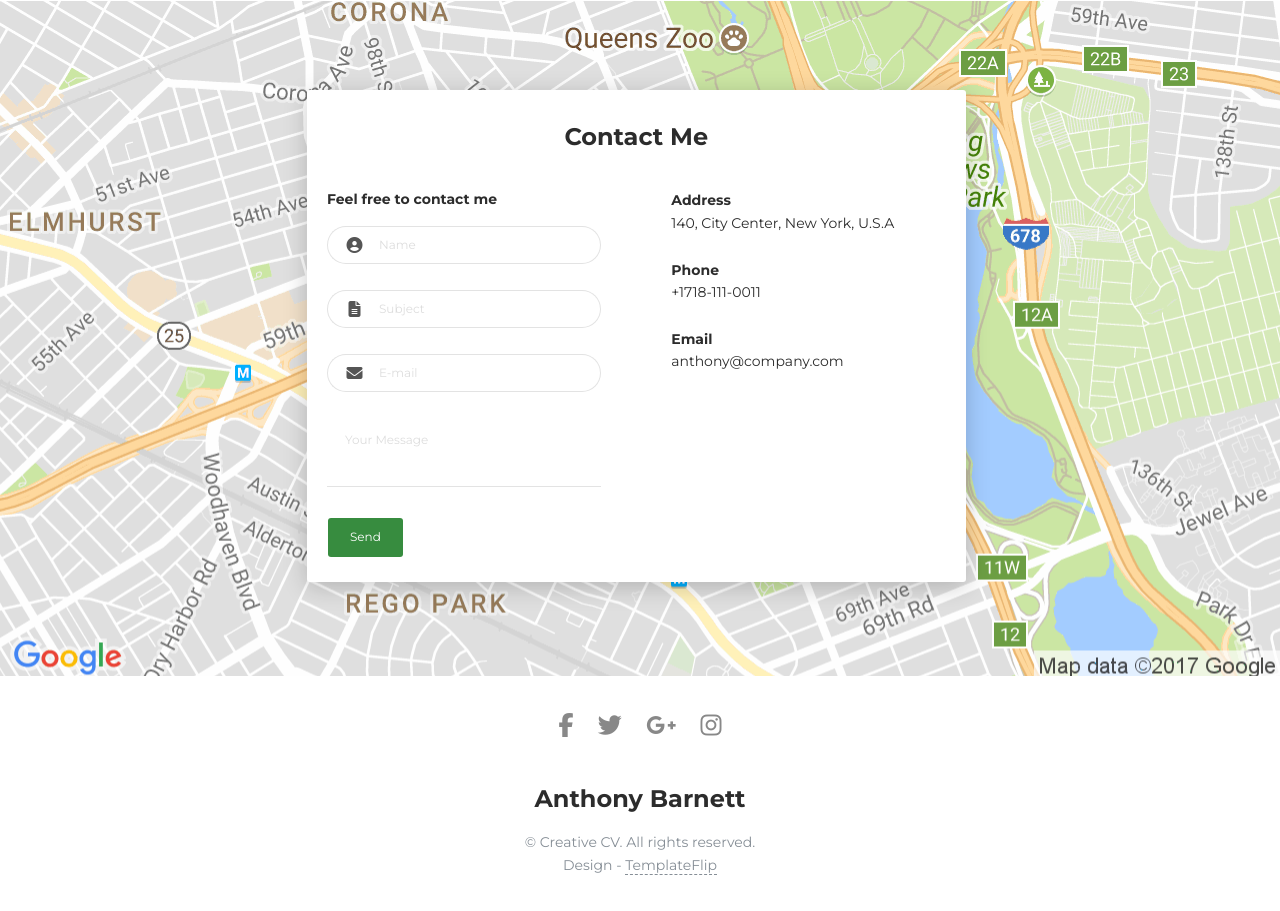
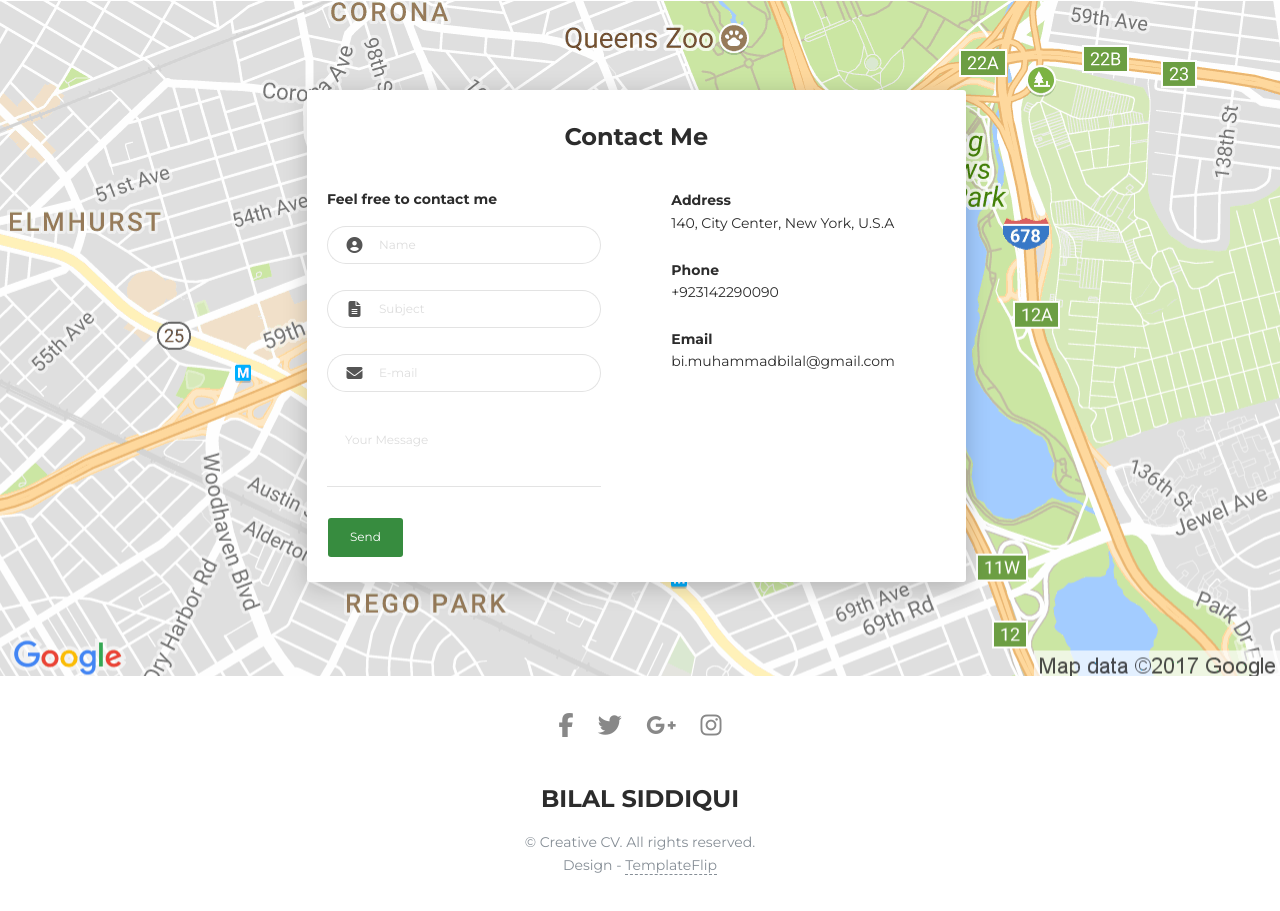
Before and after one commit to bilo1188/Bio, a plain HTML site: page index.html in a window 1280 px wide. Shown: the part 4538-5449 px from the top of the page. Drawn offline with Linux system fonts and the light colour scheme.

Commit message:
Update index.html

```diff
--- a/index.html
+++ b/index.html
@@ -494,9 +494,9 @@
                     <p class="mb-0"><strong>Address </strong></p>
                     <p class="pb-2">140, City Center, New York, U.S.A</p>
                     <p class="mb-0"><strong>Phone</strong></p>
-                    <p class="pb-2">+1718-111-0011</p>
+                    <p class="pb-2">+923142290090</p>
                     <p class="mb-0"><strong>Email</strong></p>
-                    <p>anthony@company.com</p>
+                    <p>bi.muhammadbilal@gmail.com</p>
                   </div>
                 </div>
               </div>
@@ -510,7 +510,7 @@
     </div>
     <footer class="footer">
       <div class="container text-center"><a class="cc-facebook btn btn-link" href="#"><i class="fa fa-facebook fa-2x " aria-hidden="true"></i></a><a class="cc-twitter btn btn-link " href="#"><i class="fa fa-twitter fa-2x " aria-hidden="true"></i></a><a class="cc-google-plus btn btn-link" href="#"><i class="fa fa-google-plus fa-2x" aria-hidden="true"></i></a><a class="cc-instagram btn btn-link" href="#"><i class="fa fa-instagram fa-2x " aria-hidden="true"></i></a></div>
-      <div class="h4 title text-center">Anthony Barnett</div>
+      <div class="h4 title text-center">BILAL SIDDIQUI</div>
       <div class="text-center text-muted">
         <p>&copy; Creative CV. All rights reserved.<br>Design - <a class="credit" href="https://templateflip.com" target="_blank">TemplateFlip</a></p>
       </div>
```
